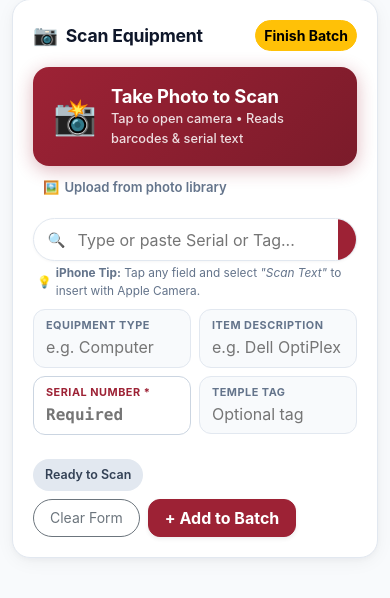
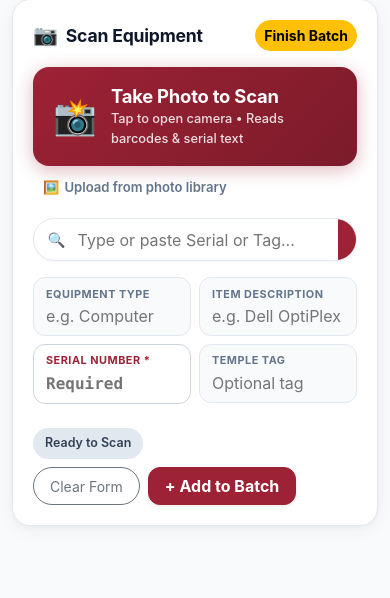
Before and after one commit to GavinMontross/CPH-CRC_Scanner, a Flask app: template templates/index.html in a window 390 px wide. Shown: the part 105-703 px from the top of the page. Run offline with Flask 3, Linux system fonts and the light colour scheme; the template is opened without the code that fills it, so the values that code supplies are empty; the visitor is signed in with stand-in values (Sample User, id 1); some libraries are stand-ins or nearby versions.

Commit message:
fix: Remove iPhone Live Text scan hint from UI

```diff
--- a/templates/index.html
+++ b/templates/index.html
@@ -288,11 +288,6 @@
 
         .search-pill button:active {
             background: var(--temple-dark);
-        }
-
-        .apple-tip-bar {
-            font-size: 0.74rem;
-            color: #64748b;
         }
 
         /* --- Status Bar & Actions --- */
@@ -609,16 +604,12 @@
                         </div>
 
                         <!-- Manual Input Bar -->
-                        <div class="mb-2">
+                        <div class="mb-3">
                             <div class="search-pill">
                                 <span class="search-icon">🔍</span>
                                 <input type="text" id="scanInput" placeholder="Type or paste Serial or Tag..."
                                     autocomplete="off" autocorrect="off" autocapitalize="off" spellcheck="false" enterkeyhint="search">
                                 <button type="button" id="manualLookupBtn">Go</button>
-                            </div>
-                            <div class="apple-tip-bar mt-1 px-1 d-flex align-items-center gap-1">
-                                <span>💡</span>
-                                <span><strong>iPhone Tip:</strong> Tap any field and select <em>"Scan Text"</em> to insert with Apple Camera.</span>
                             </div>
                         </div>
 
```
